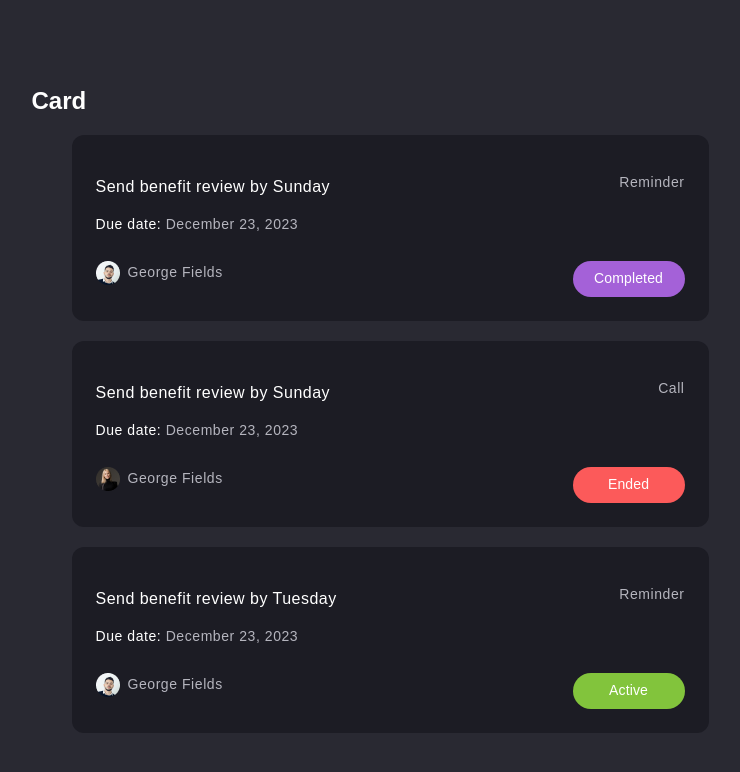
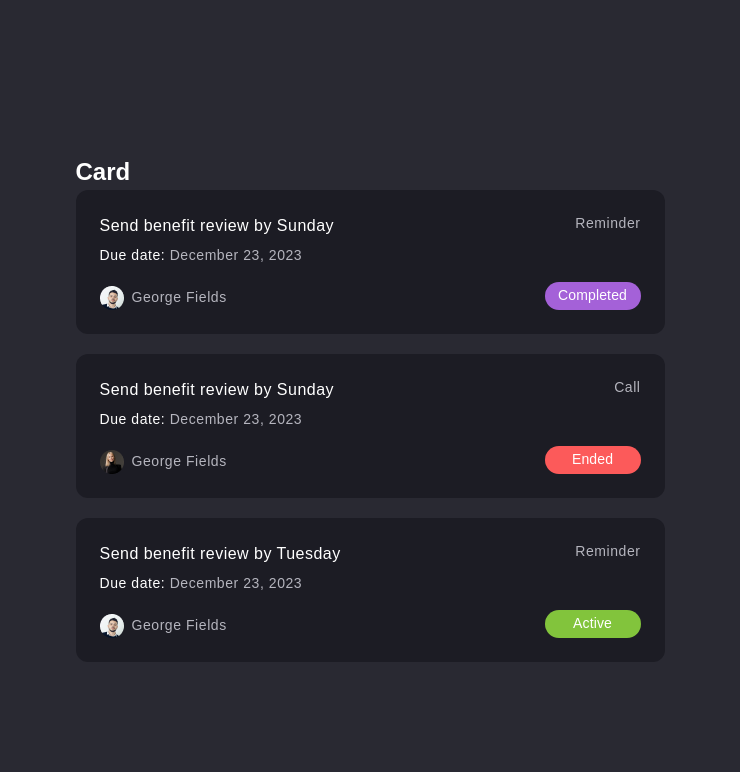
Before and after one commit to Pavlo-Malysh/vite-sass-app, a website built with Vite: page index.html in a window 1280 px wide. Shown: the whole page, without its empty margins (270-1010 px from the left). Built offline with nearby package versions, Linux system fonts and the light colour scheme.

Commit message:
add reset styles

```diff
--- a/src/scss/base/_base.scss
+++ b/src/scss/base/_base.scss
@@ -1,3 +1,17 @@
+:root {
+    font-family: "Montserrat", sans-serif;
+    font-size: 16px;
+    line-height: 1.5;
+    font-weight: 400;
+    color: #fff;
+}
+
+*,
+*::after,
+*::before {
+    box-sizing: border-box;
+}
+
 .page {
     display: flex;
     flex-direction: column;
--- /dev/null
+++ b/src/scss/base/_reset.scss
@@ -0,0 +1,34 @@
+h1,
+h2,
+h3,
+h4,
+h5,
+h6,
+p {
+    margin: 0;
+}
+
+p:last-child {
+    margin-bottom: 0;
+}
+
+ul {
+    margin: 0;
+    padding: 0;
+    list-style: none;
+}
+
+a {
+    color: currentColor;
+    text-decoration: none;
+}
+
+button {
+    cursor: pointer;
+}
+
+img {
+    display: block;
+    max-width: 100%;
+    height: auto;
+}
--- a/src/scss/components/_tasks-card.scss
+++ b/src/scss/components/_tasks-card.scss
@@ -30,6 +30,7 @@
         line-height: 1.5;
         letter-spacing: 0.03em;
         color: #fff;
+        margin-bottom: 8px;
     }
 
     .task-info-text {
@@ -39,6 +40,7 @@
         line-height: 1.42857;
         letter-spacing: 0.04em;
         color: #fff;
+        margin-bottom: 20px;
 
         span {
             color: #b5b5be;
--- a/src/scss/main.scss
+++ b/src/scss/main.scss
@@ -1,5 +1,5 @@
 @use "./utilities/variables";
-
+@use "./base/reset";
 
 // @use "./components/button";
 // @use "./components/nesting";
```
